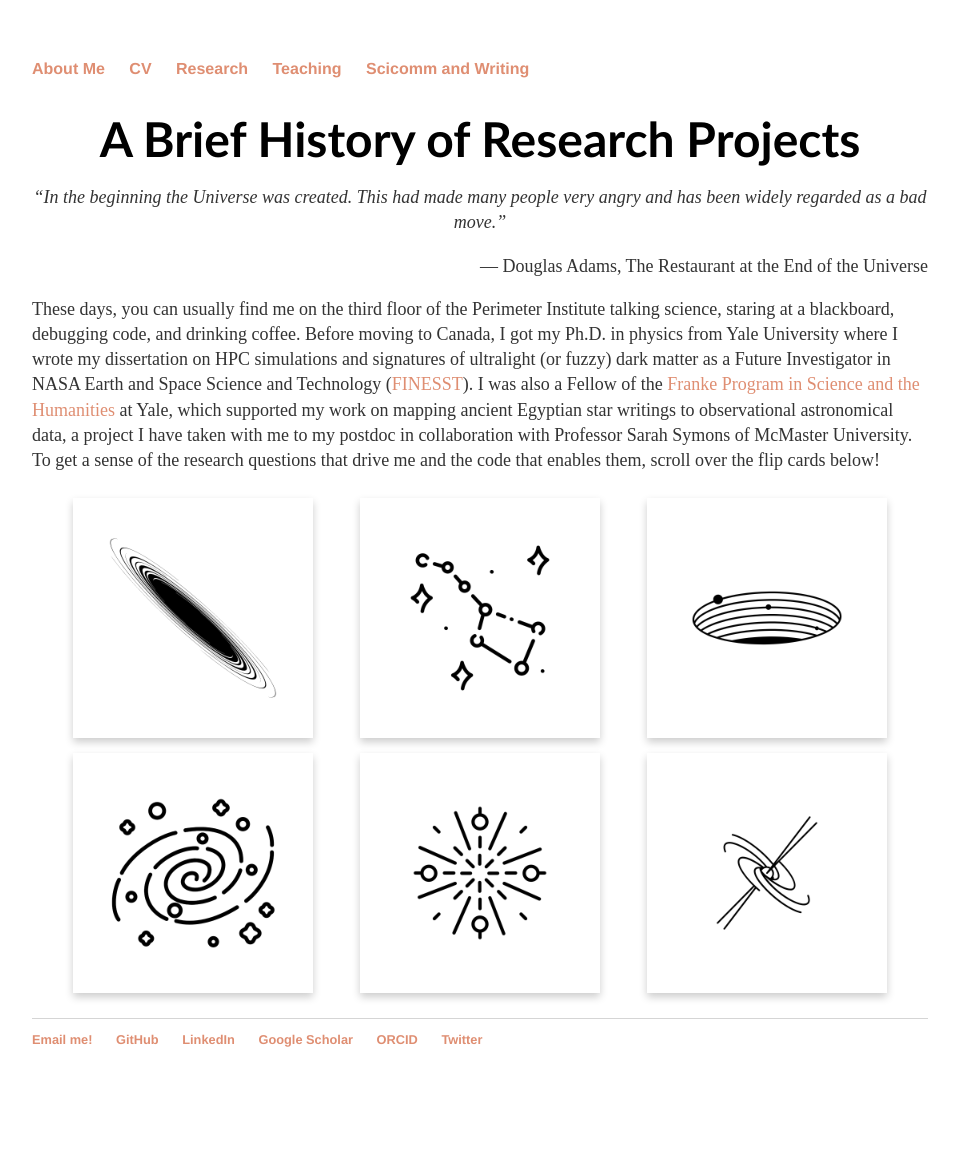
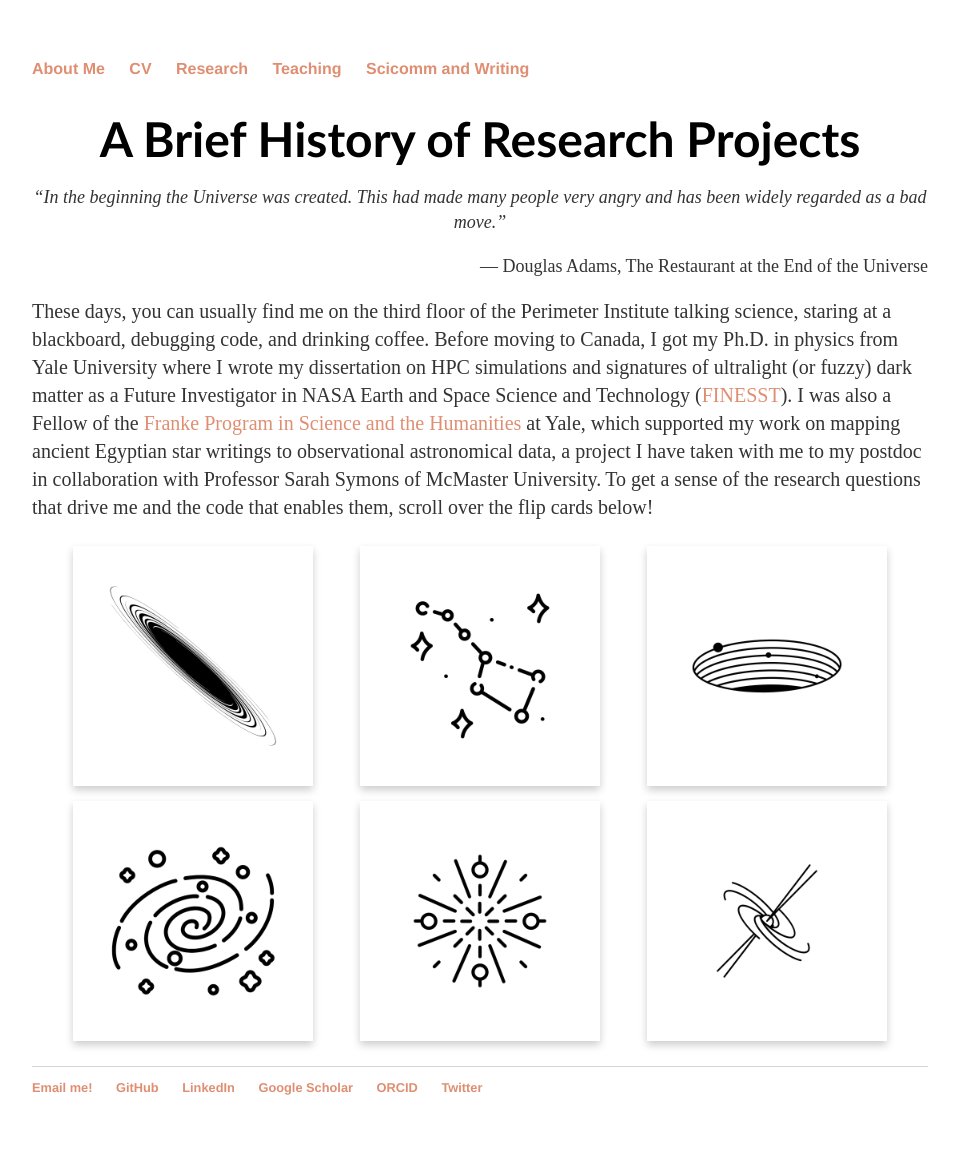
Before and after one commit to lunazagor/lunazagor.github.io, a Jekyll site: the page built from research/index.html, in a window 1280 px wide. Shown: the whole page, without its empty margins (160-1119 px from the left). Built offline with Jekyll 4.4.1, drawn with Linux system fonts in a browser that asks for light colours; before the commit the page ends 1107 px from its top, so only the background shows below that.

Commit message:
font size tweak

```diff
--- a/research/index.html
+++ b/research/index.html
@@ -123,9 +123,9 @@
 
 <p style="text-align:right;font-size:18px"> ― Douglas Adams, The Restaurant at the End of the Universe </p>
 
-<p style="text-align:left;font-size:18px; display: inline" > These days, you can usually find me on the third floor of the Perimeter Institute talking science, staring at a blackboard, debugging code, and drinking coffee. Before moving to Canada, I got my Ph.D. in physics from Yale University where I wrote my dissertation on HPC simulations and signatures of ultralight (or fuzzy) dark matter as a Future Investigator in NASA Earth and Space Science and Technology (<a href="https://nspires.nasaprs.com/external/viewrepositorydocument/cmdocumentid=753338/solicitationId=%7BE16CD59F-29DD-06C0-8971-CE1A9C252FD4%7D/viewSolicitationDocument=1/FINESST%20ASTRO20%20Proposal%20Selections.pdf">FINESST</a>). I was also a Fellow of the <a href="https://frankeprogram.yale.edu/">Franke Program in Science and the Humanities</a> at Yale, which supported my work on mapping ancient Egyptian star writings to observational astronomical data, a project I have taken with me to my postdoc in collaboration with Professor Sarah Symons of McMaster University.</p>
+<p style="text-align:left;font-size:20px; display: inline" > These days, you can usually find me on the third floor of the Perimeter Institute talking science, staring at a blackboard, debugging code, and drinking coffee. Before moving to Canada, I got my Ph.D. in physics from Yale University where I wrote my dissertation on HPC simulations and signatures of ultralight (or fuzzy) dark matter as a Future Investigator in NASA Earth and Space Science and Technology (<a href="https://nspires.nasaprs.com/external/viewrepositorydocument/cmdocumentid=753338/solicitationId=%7BE16CD59F-29DD-06C0-8971-CE1A9C252FD4%7D/viewSolicitationDocument=1/FINESST%20ASTRO20%20Proposal%20Selections.pdf">FINESST</a>). I was also a Fellow of the <a href="https://frankeprogram.yale.edu/">Franke Program in Science and the Humanities</a> at Yale, which supported my work on mapping ancient Egyptian star writings to observational astronomical data, a project I have taken with me to my postdoc in collaboration with Professor Sarah Symons of McMaster University.</p>
 
-<p style="text-align:left;font-size:18px; display: inline" >  To get a sense of the research questions that drive me and the code that enables them, scroll over the flip cards below!</p>
+<p style="text-align:left;font-size:20px; display: inline" >  To get a sense of the research questions that drive me and the code that enables them, scroll over the flip cards below!</p>
 
 <!-- Flip Grid -->
   <div class="container">
```
